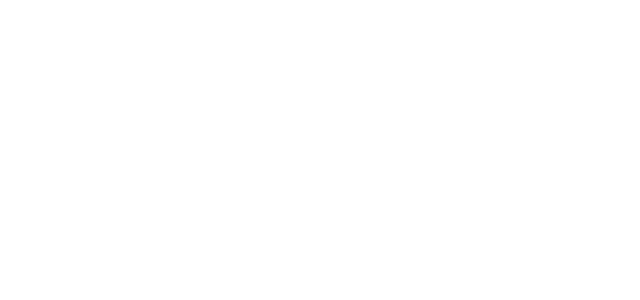
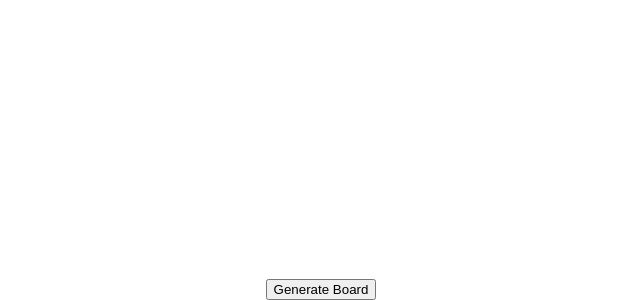
Before and after one commit to JamesErrington/boggle, a React (Create React App) app: page / in a window 1280 px wide. Shown: the part 500-800 px from the top of the page, without its empty margins (319-959 px from the left). Built offline with nearby package versions, Linux system fonts and the light colour scheme.

Commit message:
Basic board generation

```diff
--- a/src/App.css
+++ b/src/App.css
@@ -0,0 +1,27 @@
+.App {
+  width: 100vw;
+  height: 100vh;
+  display: flex;
+  justify-content: center;
+  align-items: center;
+  flex-direction: column;
+}
+
+.board {
+  display: flex;
+  flex-wrap: wrap;
+  margin: 20px;
+}
+
+.square {
+  box-sizing: border-box;
+  display: flex;
+  justify-content: center;
+  align-items: center;
+  text-transform: capitalize;
+  user-select: none;
+}
+
+.square:hover {
+  background-color: chartreuse;
+}
--- a/src/App.tsx
+++ b/src/App.tsx
@@ -1,8 +1,29 @@
-import React from "react"
+import React, { useState } from "react"
 import type { FunctionComponent } from "react"
+
+import { Board } from "./components/Board"
 
 import "./App.css"
 
+function getRandomCharCode() {
+  return Math.floor(Math.random() * (122 - 97 + 1) + 97) //The maximum is inclusive and the minimum is inclusive
+}
+
 export const App: FunctionComponent = () => {
-  return <div className="App"></div>
+  const [letters, setLetters] = useState<string[]>([])
+
+  function generateBoard() {
+    const temp: string[] = []
+    for (let i = 0; i < 16; i++) {
+      temp.push(String.fromCharCode(getRandomCharCode()))
+    }
+    setLetters(temp)
+  }
+
+  return (
+    <div className="App">
+      <Board size={800} letters={letters} />
+      <button onClick={generateBoard}>Generate Board</button>
+    </div>
+  )
 }
--- /dev/null
+++ b/src/components/Board.tsx
@@ -0,0 +1,25 @@
+import React from "react"
+import type { FunctionComponent } from "react"
+
+import { Square } from "./Square"
+
+interface Props {
+  size: number
+  letters: string[]
+}
+
+export const Board: FunctionComponent<Props> = ({ size, letters }) => {
+  const squareSize = size / 4
+  const style = {
+    width: size,
+    height: size
+  }
+
+  return (
+    <div className="board" style={style}>
+      {letters.map((letter, i) => (
+        <Square key={i} size={squareSize} letter={letter} />
+      ))}
+    </div>
+  )
+}
--- /dev/null
+++ b/src/components/Square.tsx
@@ -0,0 +1,24 @@
+import React from "react"
+import type { FunctionComponent } from "react"
+
+interface Props {
+  size: number
+  letter: string
+}
+
+const borderSize = 2
+
+export const Square: FunctionComponent<Props> = ({ size, letter }) => {
+  const style = {
+    width: size,
+    height: size,
+    border: `${borderSize}px solid black`,
+    fontSize: size / 2
+  }
+
+  return (
+    <div className="square" style={style}>
+      {letter}
+    </div>
+  )
+}
```
Also changed, not shown: 1 other file (tests, documents, lock files or other folders).
